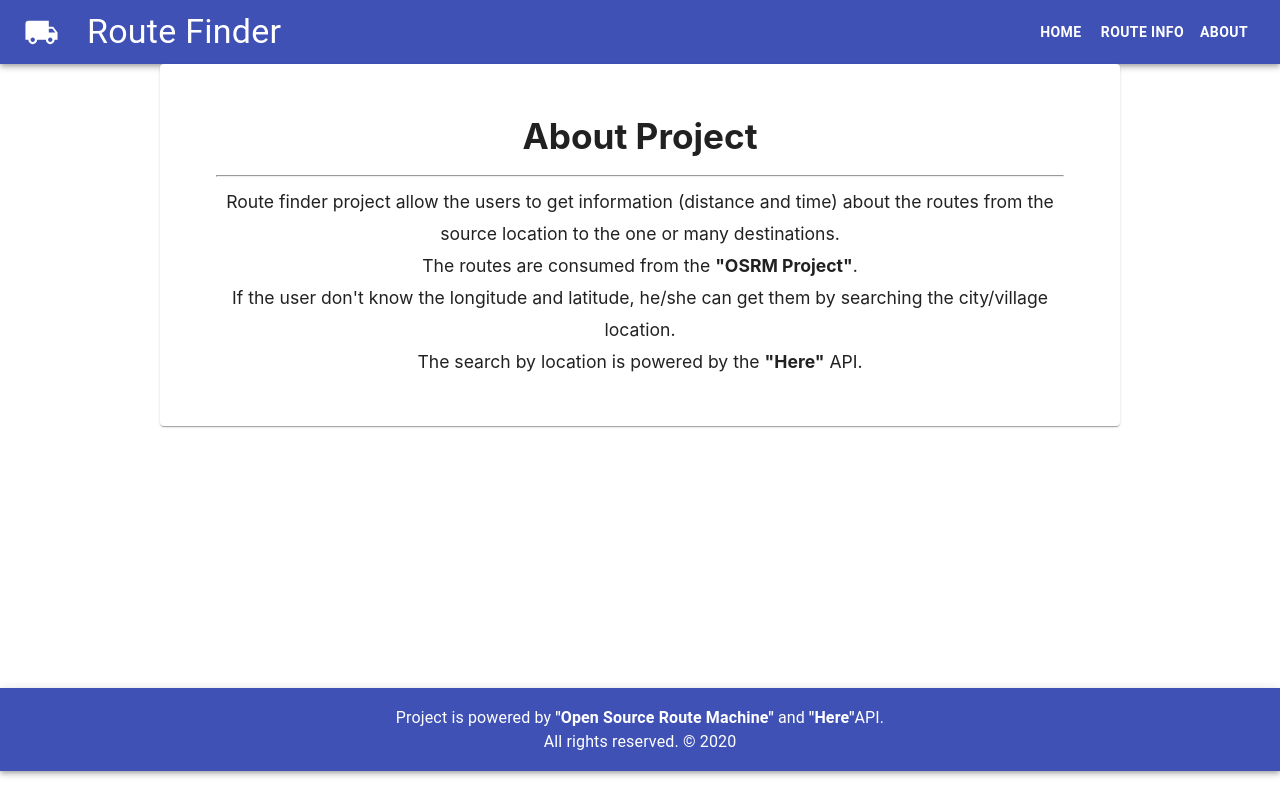
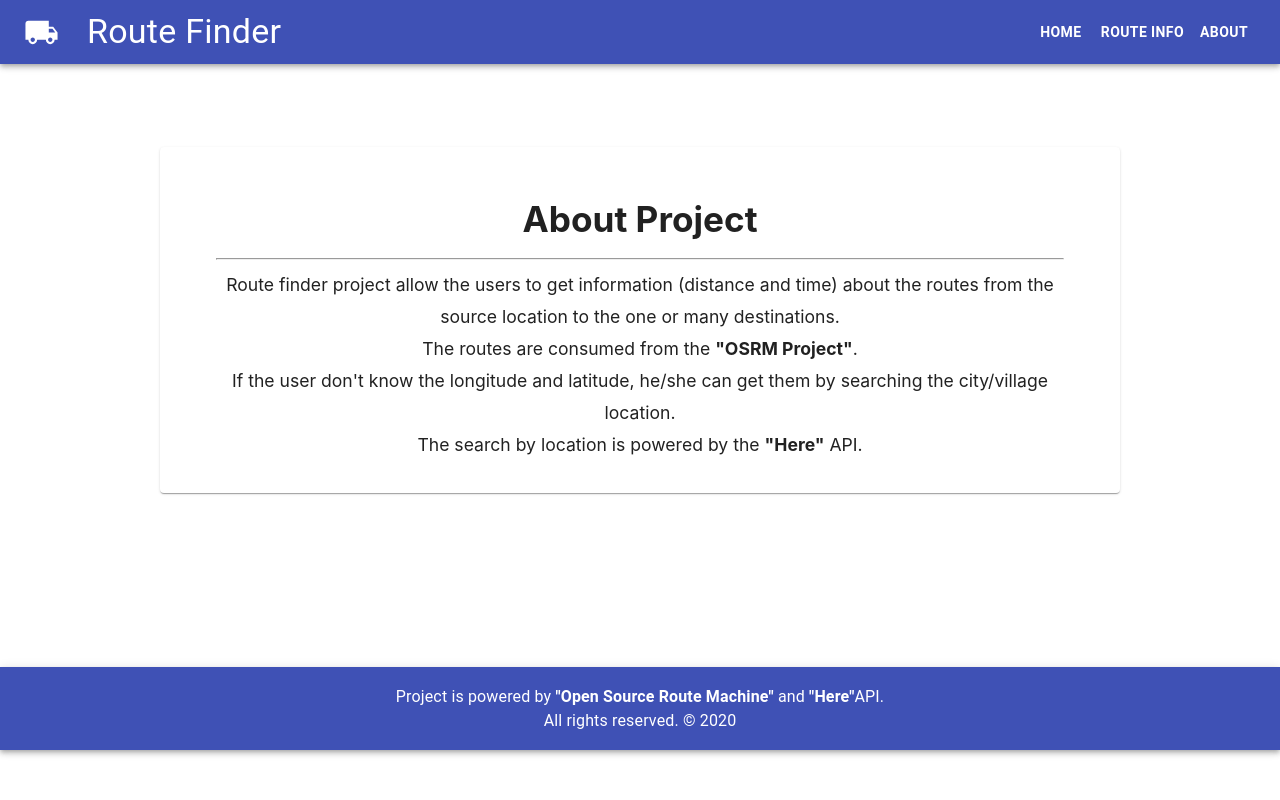
Before and after one commit to ioanzicu/route-finder-front-end, a React (Create React App) app: page /about in a window 1280 px wide. Built offline with nearby package versions, Linux system fonts and the light colour scheme.

Commit message:
extract landing

```diff
--- a/src/App.tsx
+++ b/src/App.tsx
@@ -10,10 +10,10 @@ import Typography from "@material-ui/core/Typography";
 import { createStyles, makeStyles, Theme } from "@material-ui/core/styles";
 import Toolbar from "@material-ui/core/Toolbar";
 
-import RouteImage from "./images/route.png";
 import SeachByLocation from "./components/SearchByLocation";
 import Form from "./components/Form";
 import "./App.css";
+import Landing from "./components/Landing";
 import About from "./components/About";
 import Footer from "./components/Footer";
 
@@ -66,13 +66,7 @@ function App() {
       <div className="App">
         <Switch>
           <Route path="/about">
-            <div
-              style={{
-                height: "78vh",
-              }}
-            >
-              <About />
-            </div>
+            <About />
           </Route>
           <Route path="/route">
             <Container maxWidth="md">
@@ -80,16 +74,8 @@ function App() {
               <SeachByLocation />
             </Container>
           </Route>
-
           <Route path="/">
-            <div
-              style={{
-                backgroundImage: `url(${RouteImage})`,
-                backgroundRepeat: "no-repeat",
-                backgroundSize: "cover",
-                height: "78vh",
-              }}
-            ></div>
+            <Landing />
           </Route>
         </Switch>
         <Footer />
--- a/src/components/About.tsx
+++ b/src/components/About.tsx
@@ -3,6 +3,12 @@ import Paper from "@material-ui/core/Paper";
 import Container from "@material-ui/core/Container";
 
 const About = () => (
+  <div
+    style={{
+      height: "65vh",
+      paddingTop: "5.2rem",
+    }}
+  >
     <Container component={Paper} maxWidth="md">
       <div
         style={{
@@ -13,7 +19,7 @@ const About = () => (
       >
         <h1>About Project</h1>
         <hr />
-      <div style={{ paddingBottom: "1rem" }}>
+        <div>
           Route finder project allow the users to get information (distance and
           time) about the routes from the source location to the one or many
           destinations.
@@ -32,6 +38,7 @@ const About = () => (
         </div>
       </div>
     </Container>
+  </div>
 );
 
 export default About;
--- /dev/null
+++ b/src/components/Landing.tsx
@@ -0,0 +1,15 @@
+import React from "react";
+import RouteImage from "../images/route.png";
+
+const Landing = () => (
+  <div
+    style={{
+      backgroundImage: `url(${RouteImage})`,
+      backgroundRepeat: "no-repeat",
+      backgroundSize: "cover",
+      height: "77.6vh",
+    }}
+  ></div>
+);
+
+export default Landing;
```
Lines whose indentation alone changed are shown as unchanged.
